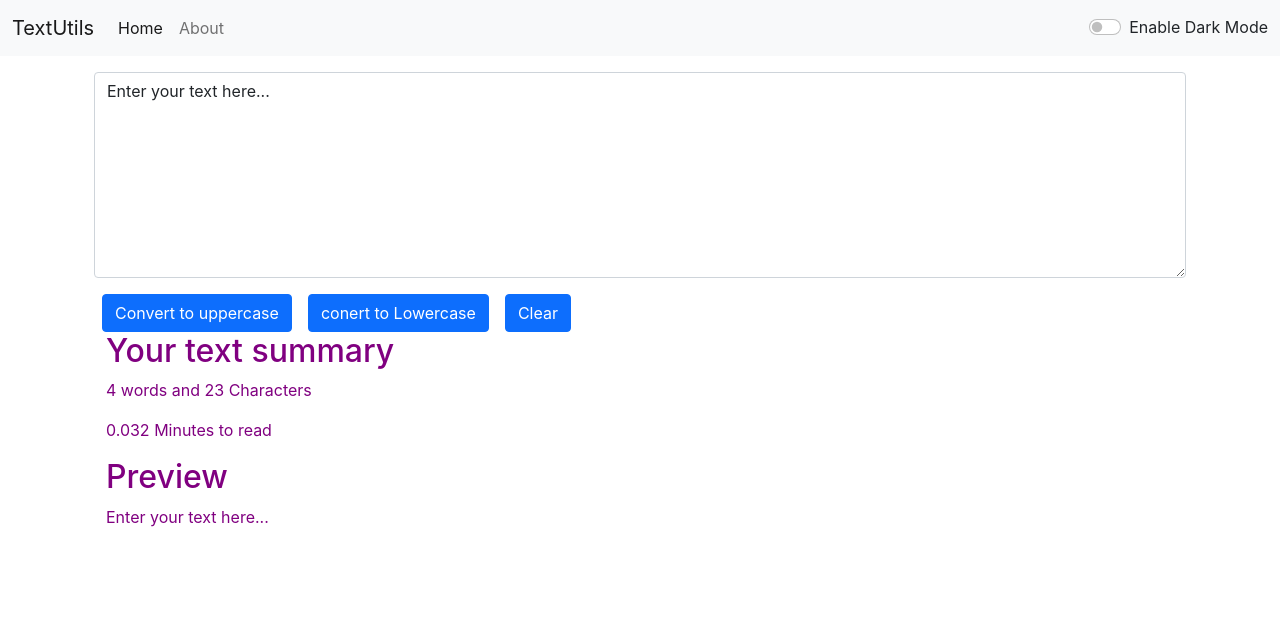
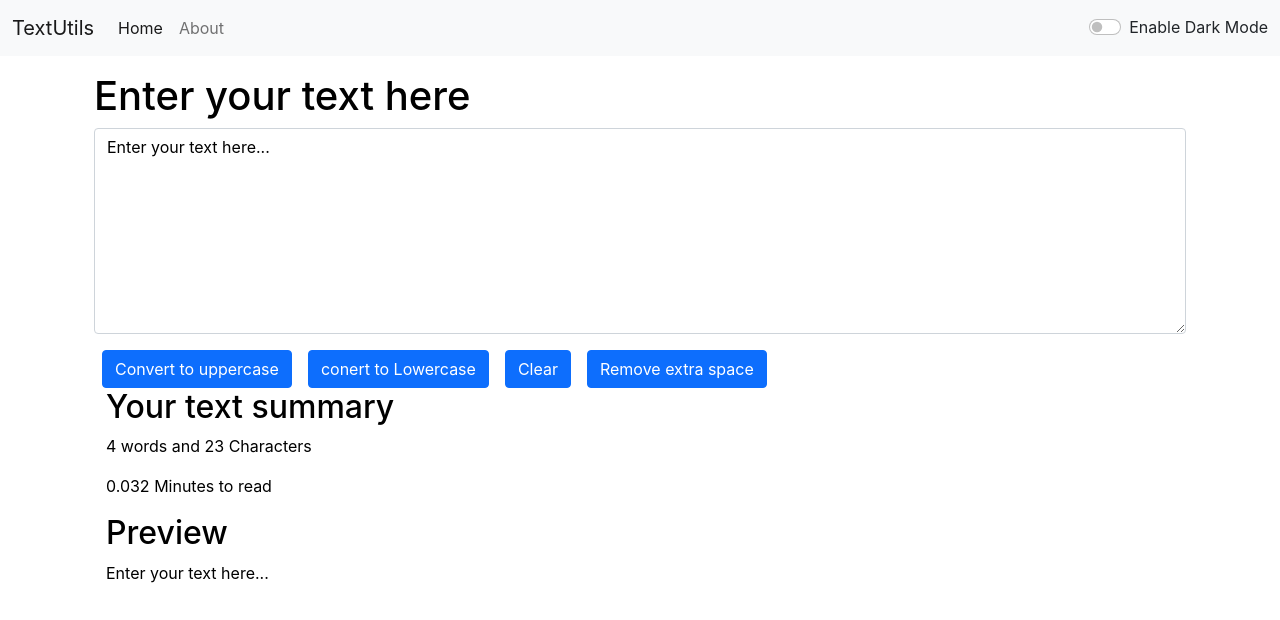
Before and after one commit to prajprad751/web, a React (Create React App) app: page / in a window 1280 px wide. Shown: the top 620 px of the page. Built offline with nearby package versions, Linux system fonts and the light colour scheme.

Commit message:
toggle mode is working

```diff
--- a/src/App.js
+++ b/src/App.js
@@ -9,8 +9,10 @@ function App() {
   const toggleMode = () => {
     if (mode === "light") {
       setmode("dark");
+      document.body.style.background = "#051b31";
     } else {
       setmode("light");
+      document.body.style.background = "white";
     }
   };
 
@@ -19,8 +21,8 @@ function App() {
       {<Navbar mode={mode} toggleMode={toggleMode} />}
       {/*<Navbar/>*/}
       <div className="container my-3">
-        {/*<Textfield heading="Enter your text here" />*/}
-        {<Textfield />}
+        {<Textfield heading="Enter your text here" mode={mode} />}
+        {/*<Textfield mode={mode} />*/}
         {/*<About />*/}
       </div>
     </>
--- a/src/Component/Textfield.js
+++ b/src/Component/Textfield.js
@@ -18,21 +18,37 @@ export default function Textfield(props) {
     //let newtext = text.toLowerCase();
     setText("");
   };
+
+  const handleExtraSpce = () => {
+    let newtext = text.split(/[ ]+/);
+    setText(newtext.join(" "));
+  };
+
   const handlOnChange = (event) => {
     //console.log("On Change");
     setText(event.target.value);
   };
+
   const [text, setText] = useState("Enter your text here...");
   //setText("newtext");
   return (
     <>
-      <div className="container">
+      <div
+        className="container"
+        style={{
+          color: props.mode === "light" ? "black" : "white",
+        }}
+      >
         <h1>{props.heading}</h1>
         <div className="mb-3">
           <textarea
             className="form-control"
             value={text}
             onChange={handlOnChange}
+            style={{
+              backgroundColor: props.mode === "light" ? "white" : "black",
+              color: props.mode === "light" ? "black" : "white",
+            }}
             id="myBox"
             rows="8"
           ></textarea>
@@ -46,14 +62,26 @@ export default function Textfield(props) {
         <button className="btn btn-primary mx-2" onClick={Cleartext}>
           Clear
         </button>
-        <div className="container">
+        <button className="btn btn-primary mx-2" onClick={handleExtraSpce}>
+          Remove extra space
+        </button>
+        <div
+          className="container"
+          style={{
+            color: props.mode === "light" ? "black" : "white",
+          }}
+        >
           <h2>Your text summary</h2>
           <p>
             {text.split(" ").length} words and {text.length} Characters
           </p>
           <p>{0.008 * text.split(" ").length} Minutes to read</p>
           <h2>Preview</h2>
-          <p>{text}</p>
+          <p>
+            {text.length > 0
+              ? text
+              : "Enter something in above box to preview here..."}
+          </p>
         </div>
       </div>
     </>
```
